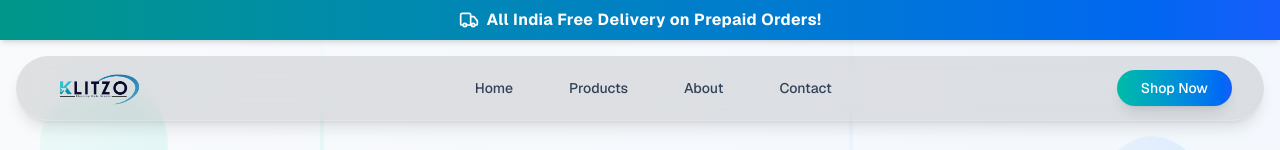
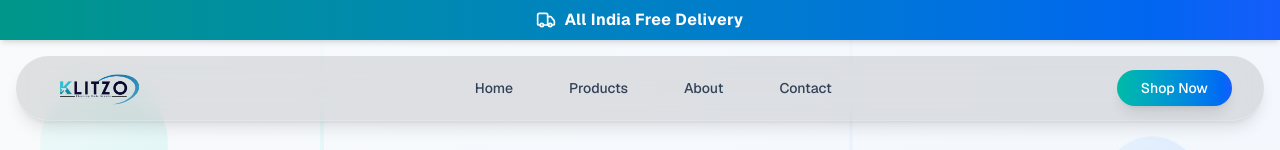
Before and after one commit to abuabz/klitzo_web, a Next.js app: page / in a window 1280 px wide. Shown: the top 150 px of the page. Built offline with nearby package versions, Linux system fonts and the light colour scheme.

Commit message:
updated completed

```diff
--- a/app/page.tsx
+++ b/app/page.tsx
@@ -55,7 +55,7 @@ export default function KlitzoLanding() {
       {/* Announcement Bar */}
       <div className={`bg-gradient-to-r from-teal-600 to-blue-600 text-white text-center py-2 px-4 fixed top-0 w-full z-[60] text-sm sm:text-base font-bold tracking-wide flex justify-center items-center gap-2 shadow-md transition-transform duration-300 ${isScrolled ? "-translate-y-full" : "translate-y-0"}`}>
         <Truck className="h-4 w-4 sm:h-5 sm:w-5" />
-        All India Free Delivery on Prepaid Orders!
+        All India Free Delivery
       </div>
 
       <nav className={`fixed left-0 right-0 z-50 backdrop-blur-md bg-black/10 border-b border-white/20 shadow-lg m-4 rounded-sm md:rounded-full transition-all duration-300 ${isScrolled ? "top-0 mt-4" : "top-10 md:top-10 mt-2 sm:mt-4"}`}>
```
